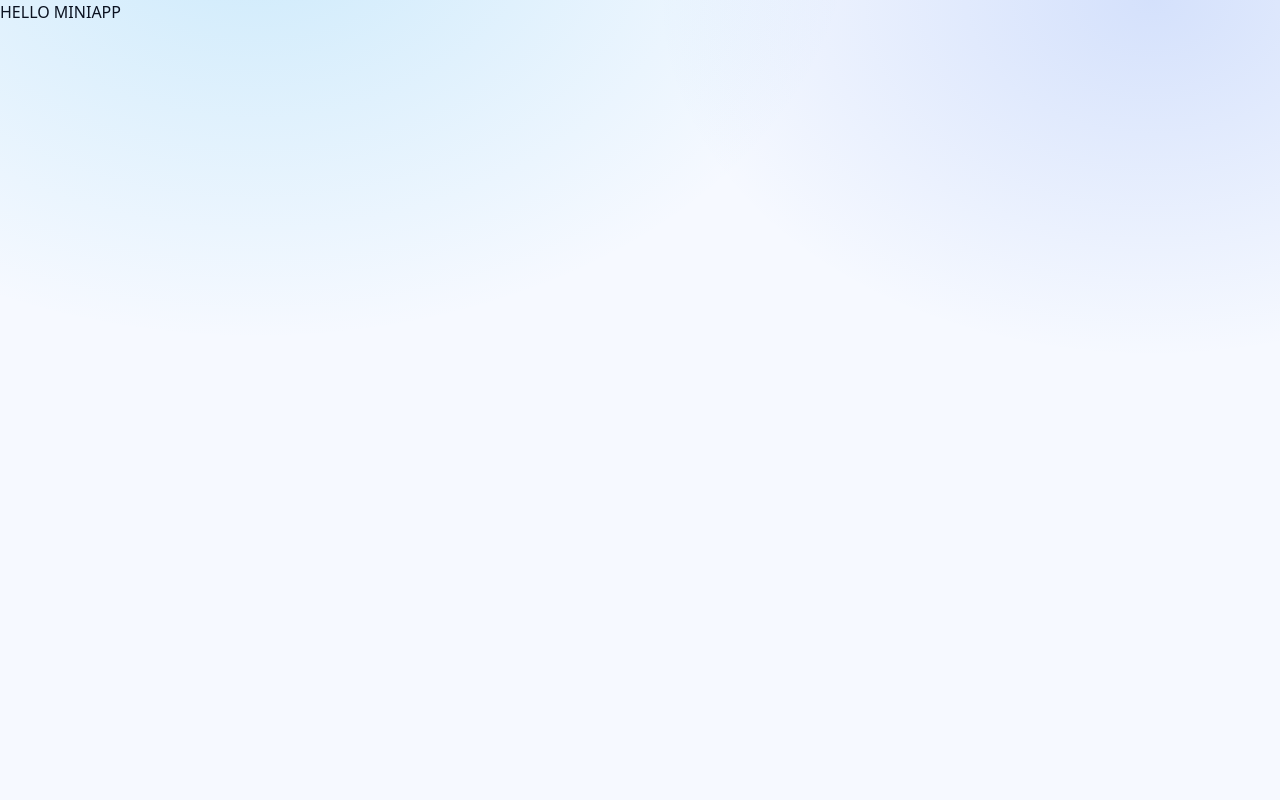
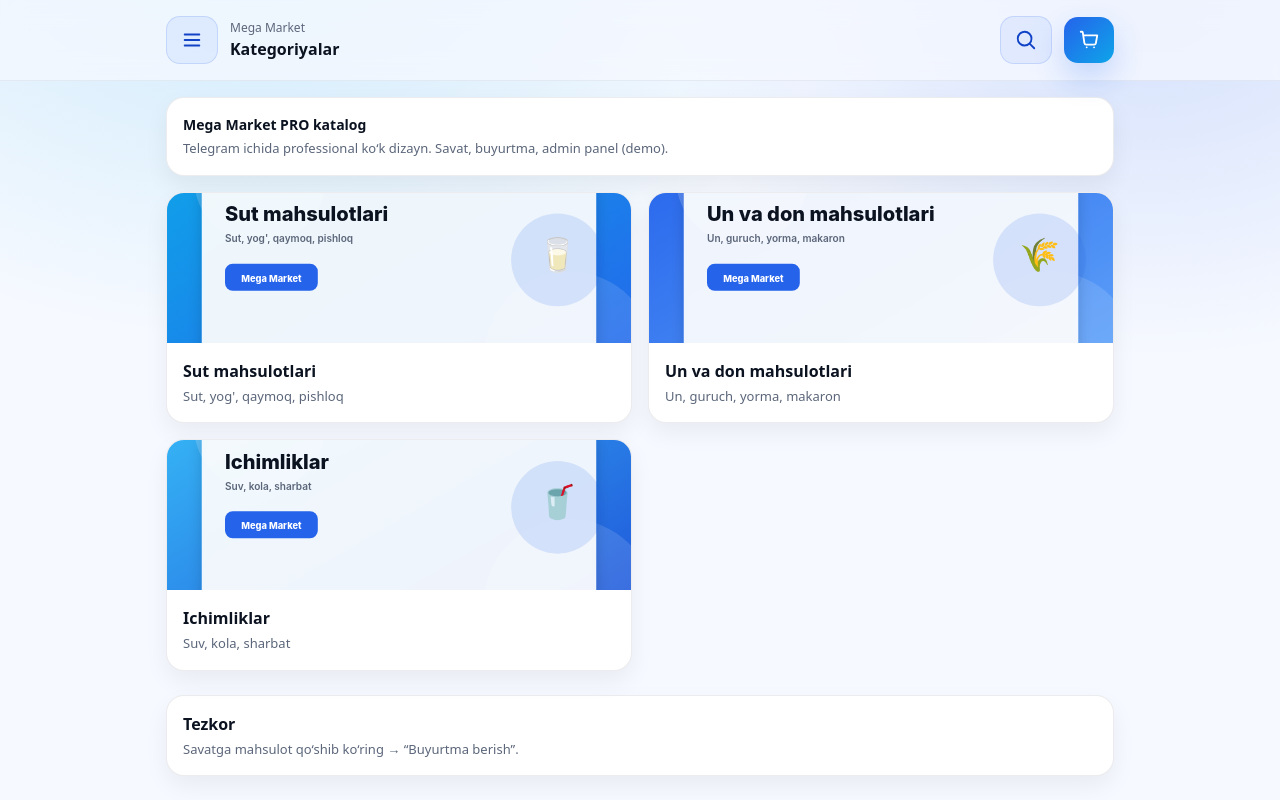
Before and after one commit to salomovazarina6-crypto/miniapp, a Next.js app: page / in a window 1280 px wide. Built offline with nearby package versions, Linux system fonts and the light colour scheme.

Commit message:
Replace greeting with HomeClient component

```diff
--- a/app/page.tsx
+++ b/app/page.tsx
@@ -1,3 +1,6 @@
+import { CATEGORIES } from "@/data/seed";
+import { HomeClient } from "@/app/ui/home-client";
+
 export default function Page() {
-  return <h1>HELLO MINIAPP</h1>;
+  return <HomeClient categories={CATEGORIES} />;
 }
```
